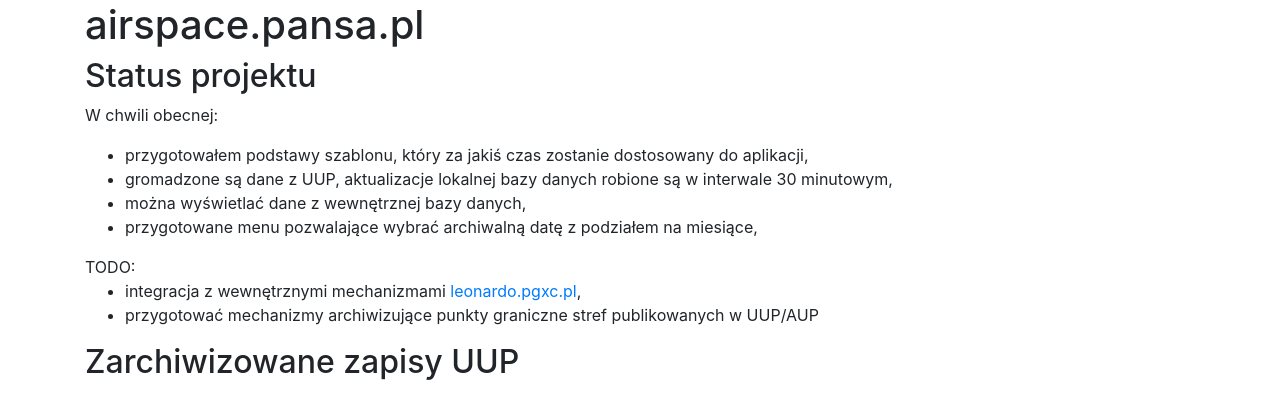
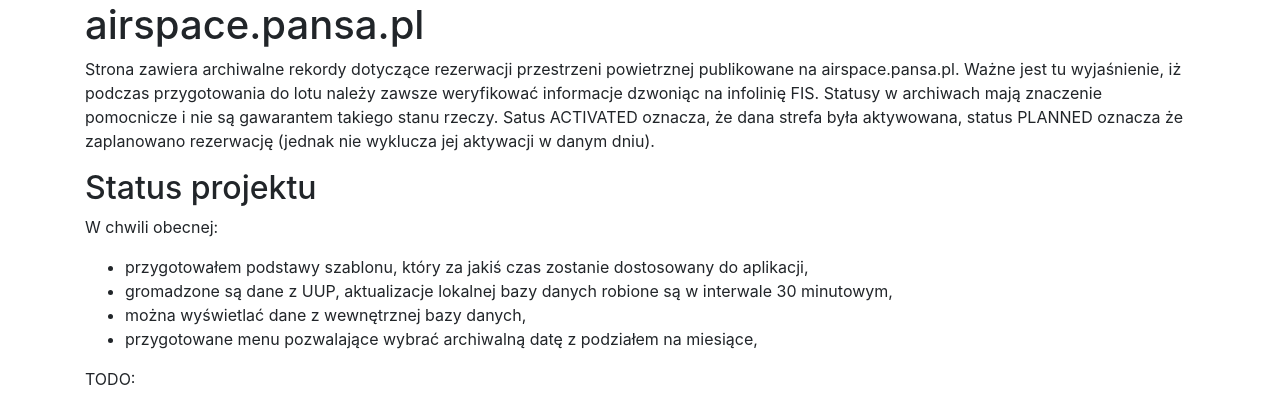
Before and after one commit to robertgrubba/UUP, a Flask app: page / in a window 1280 px wide. Shown: the part 71-465 px from the top of the page. Run offline with Flask 2, Linux system fonts and the light colour scheme; data that the repository does not hold is empty; some libraries are stand-ins or nearby versions.

Commit message:
add description on mainpage

```diff
--- a/core/templates/core/index.html
+++ b/core/templates/core/index.html
@@ -4,6 +4,8 @@
 {% endblock %}
 {% block content %}
 <h1>Strona gromadząca archiwalne dane z UUP airspace.pansa.pl</h1>
+<p>Strona zawiera archiwalne rekordy dotyczące rezerwacji przestrzeni powietrznej publikowane na airspace.pansa.pl. Ważne jest tu wyjaśnienie, iż podczas przygotowania do lotu należy zawsze weryfikować informacje dzwoniąc na infolinię FIS. Statusy w archiwach mają znaczenie pomocnicze i nie są gawarantem takiego stanu rzeczy. Satus ACTIVATED oznacza, że dana strefa była aktywowana, status PLANNED oznacza że zaplanowano rezerwację (jednak nie wyklucza jej aktywacji w danym dniu).
+</p>
 <h2>Status projektu</h2>
 <p>W chwili obecnej:
  <ul>
```
